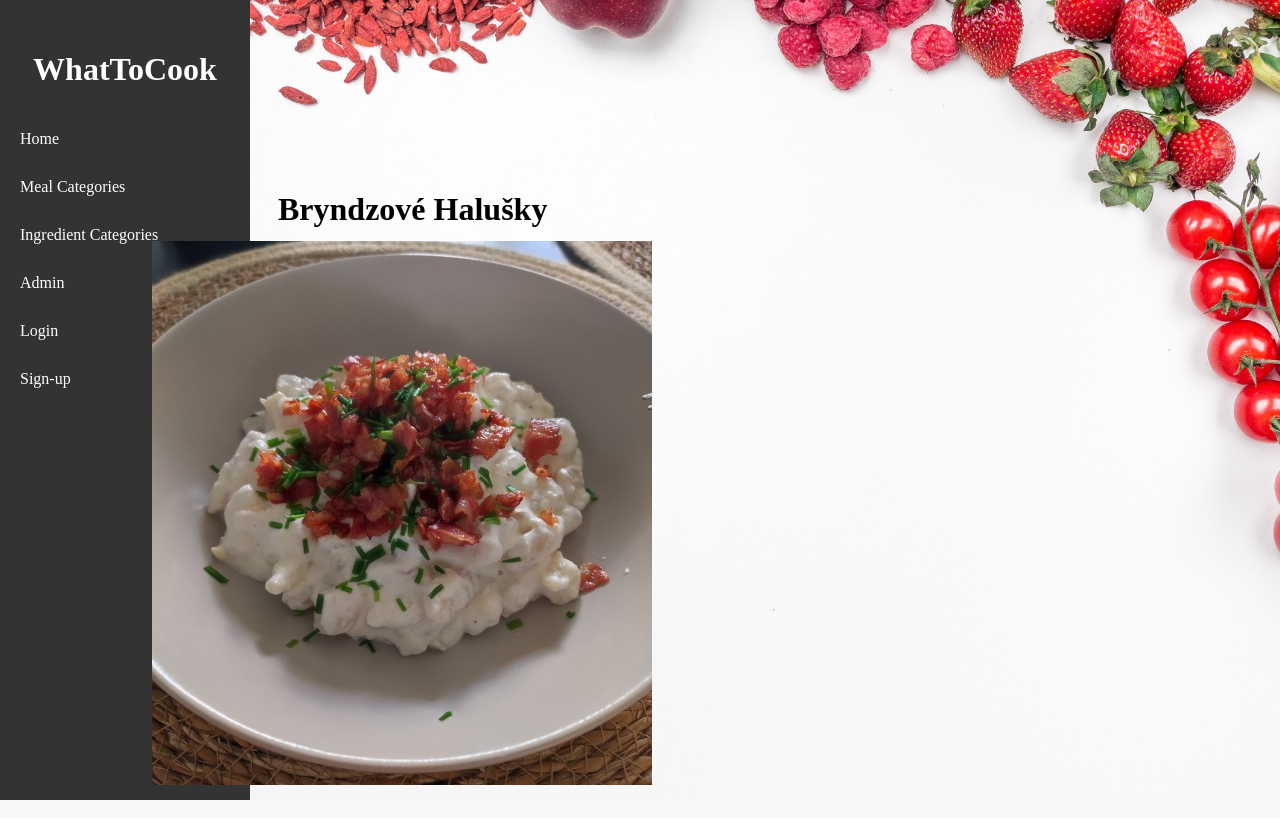
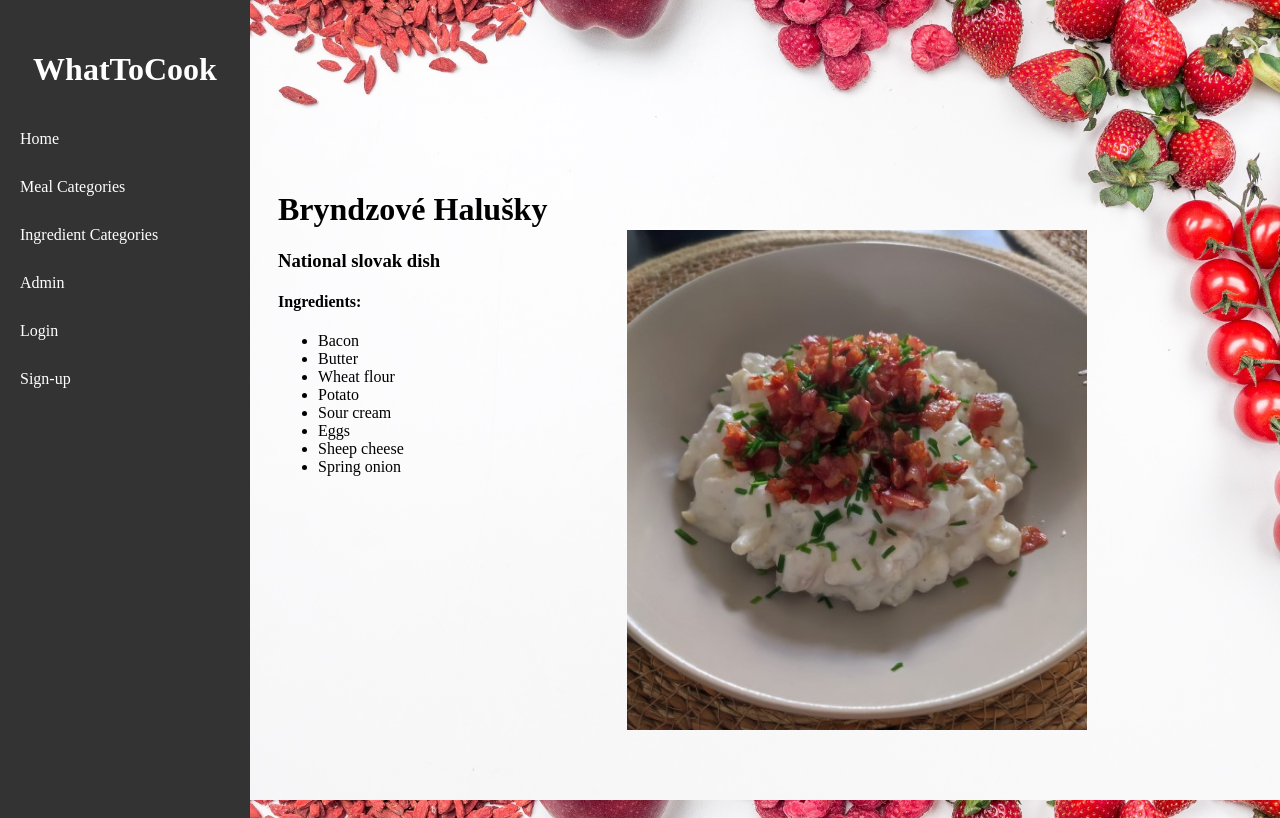
Before and after one commit to Gether1996/WhatToCook, a Django app: page /meal_detail/2/ in a window 1280 px wide. Run offline with Django 4.2, Linux system fonts and the light colour scheme; data comes from the database, SQL or seed files in the repository; both versions use the stored data as it was after the commit.

Commit message:
updated styling and added 1 meal

```diff
--- a/viewer/static/style.css
+++ b/viewer/static/style.css
@@ -104,16 +104,24 @@ nav a:hover {
 }
 
 .meal-detail {
-    position: relative;
+    display: flex;
+    flex-wrap: wrap;
 }
 
 .meal-info {
-    margin-right: 300px;  /* Adjust the margin as needed */
+    flex: 1;
+    margin-right: 20px;
 }
 
+.container {
+  display: flex;
+  flex-wrap: wrap;
+}
+
+
 .meal-image {
-    position: absolute;
-    top: 50px;
-    right: 600px;
-    width: 500px;  /* Adjust the width as needed */
+  margin-left: auto;
+  max-width: 100%;
+  height: 500px;
+  margin: 60px;
 }
--- a/viewer/templates/meal_detail.html
+++ b/viewer/templates/meal_detail.html
@@ -5,16 +5,20 @@
 
 <link rel="stylesheet" href="{% static 'style.css' %}">
 <body>
+    <div class="container">
         <div class="meal-detail">
             <div class="meal-info">
                 <h1>{{ meal.name }}</h1>
                 <h3>{{ meal.description }}</h3>
                 <h4>Ingredients:</h4>
+                <ul>
                     {% for ingredient in meal.ingredients.all %}
                         <li>{{ ingredient.name }}</li>
                     {% endfor %}
+                </ul>
             </div>
             <img class="meal-image" src="{{ MEDIA_URL }}{{ meal.picture.url }}">
         </div>
+    </div>
 </body>
 {% endblock %}
```
Also changed, not shown: db.sqlite3, viewer/static/images/kremove-hubove-rizoto-4.jpg (added). Lines whose indentation alone changed are shown as unchanged.
